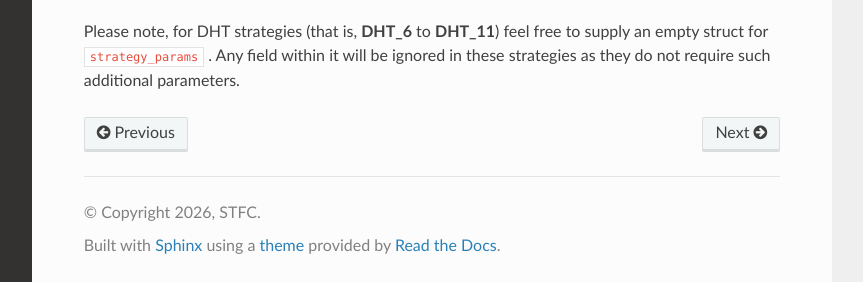
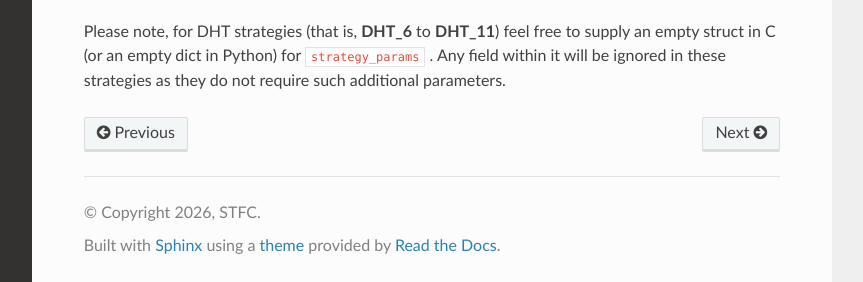
Before and after one commit to Letizia97/libhankel, a Sphinx documentation site: the page built from docs/source/usage/strategy_params.rst, in a window 1280 px wide and 1034 px high, cut to the strip 752-1034 px from the top of the window. Shown: the whole strip, without its empty margins (268-1131 px from the left). Built offline with Sphinx 7.4.7 and the Read the Docs theme 3.1.0, drawn with Linux system fonts in a browser that asks for light colours.

```diff
--- a/docs/source/usage/strategy_params.rst
+++ b/docs/source/usage/strategy_params.rst
@@ -35,6 +35,6 @@ Here is an explanation of each parameter:
    :members:
 
 
-Please note, for DHT strategies (that is, **DHT_6** to **DHT_11**) feel free to supply an empty struct
-for ``strategy_params`` . Any field within it will be ignored in these strategies as they do not
-require such additional parameters.
+Please note, for DHT strategies (that is, **DHT_6** to **DHT_11**) feel free to supply an empty struct in C
+(or an empty dict in Python) for ``strategy_params`` . Any field within it will be ignored in these strategies
+as they do not require such additional parameters.
```
Also changed, not shown: 2 other files.
